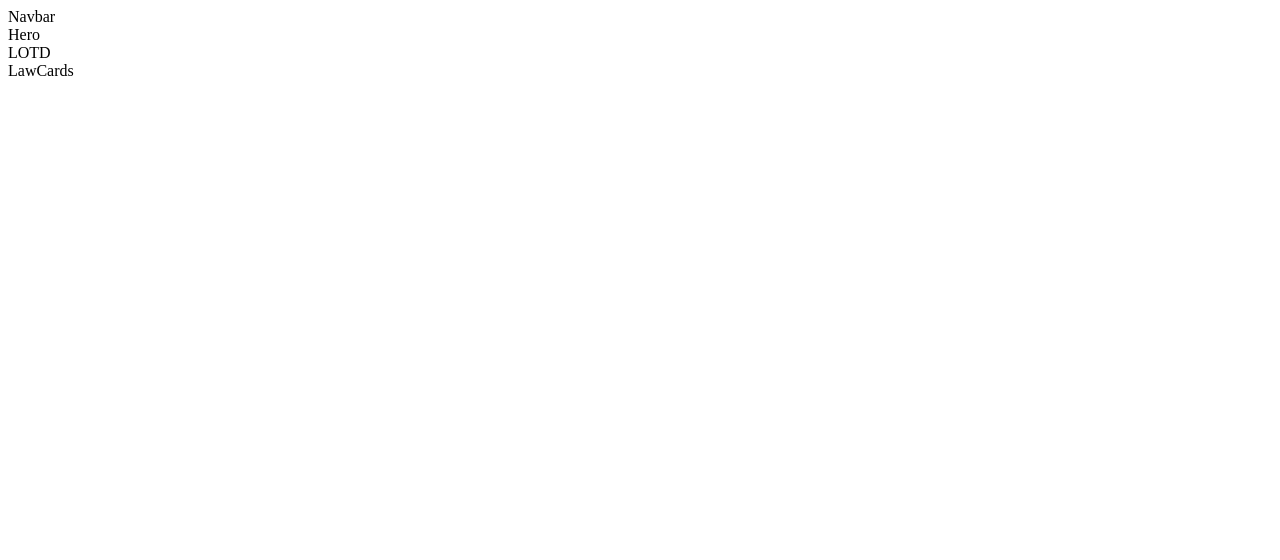
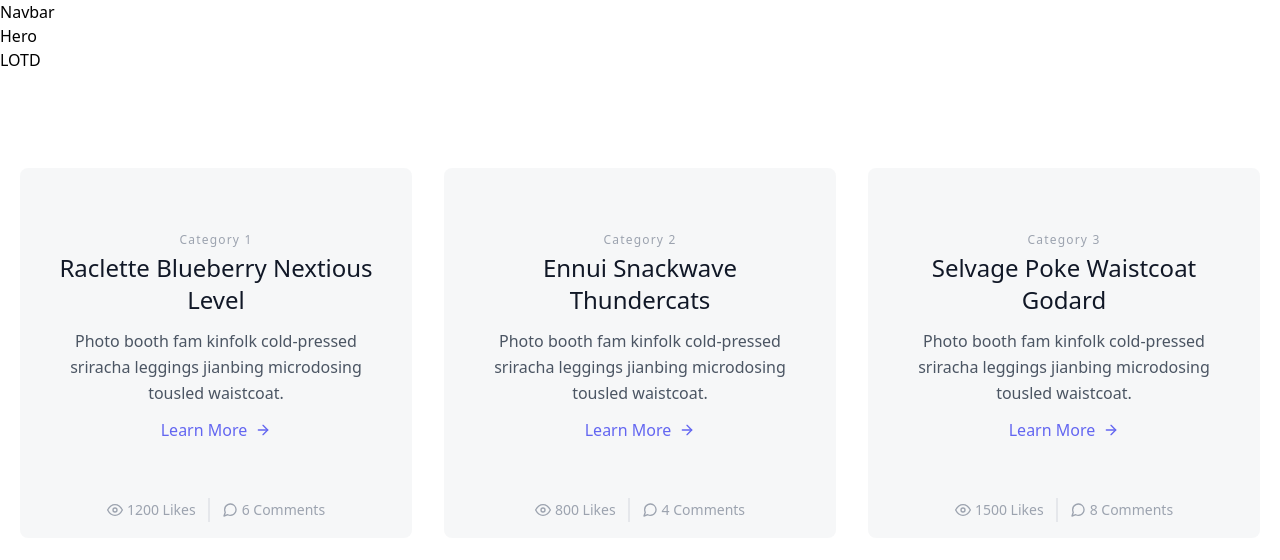
Before and after one commit to piyushhagarwal/DBMS_23-24Frontend, a Next.js app: page / in a window 1280 px wide. Shown: the top 560 px of the page. Built offline with nearby package versions, Linux system fonts and the light colour scheme.

Commit message:
law cards added and mapped to interface

```diff
--- /dev/null
+++ b/components/CardsData.tsx
@@ -0,0 +1,34 @@
+export interface CardData {
+    category: string;
+    title: string;
+    description: string;
+    likes: number;
+    comments: number;
+  }
+
+  const cardData: CardData[] = [
+    {
+      category: 'Category 1',
+      title: 'Raclette Blueberry Nextious Level',
+      description: 'Photo booth fam kinfolk cold-pressed sriracha leggings jianbing microdosing tousled waistcoat.',
+      likes: 1200,
+      comments: 6,
+    },
+    {
+      category: 'Category 2',
+      title: 'Ennui Snackwave Thundercats',
+      description: 'Photo booth fam kinfolk cold-pressed sriracha leggings jianbing microdosing tousled waistcoat.',
+      likes: 800,
+      comments: 4,
+    },
+    {
+      category: 'Category 3',
+      title: 'Selvage Poke Waistcoat Godard',
+      description: 'Photo booth fam kinfolk cold-pressed sriracha leggings jianbing microdosing tousled waistcoat.',
+      likes: 1500,
+      comments: 8,
+    },
+    // Add more card data objects as needed
+  ];
+
+  export default cardData;
--- a/components/LawCards.tsx
+++ b/components/LawCards.tsx
@@ -1,7 +1,45 @@
 import React from "react";
+import cardData, { CardData } from "./CardsData"; // Adjust the import path as needed
 
 function LawCards() {
-  return <div>LawCards</div>;
+  return (
+    <div>
+      <section className="text-gray-600 body-font">
+        <div className="container px-5 py-24 mx-auto">
+          <div className="flex flex-wrap -m-4">
+            {cardData.map((card: CardData, index: number) => (
+              <div key={index} className="p-4 lg:w-1/3">
+                <div className="h-full bg-gray-100 bg-opacity-75 px-8 pt-16 pb-24 rounded-lg overflow-hidden text-center relative">
+                  <h2 className="tracking-widest text-xs title-font font-medium text-gray-400 mb-1">{card.category}</h2>
+                  <h1 className="title-font sm:text-2xl text-xl font-medium text-gray-900 mb-3">{card.title}</h1>
+                  <p className="leading-relaxed mb-3">{card.description}</p>
+                  <a className="text-indigo-500 inline-flex items-center">Learn More
+                    <svg className="w-4 h-4 ml-2" viewBox="0 0 24 24" stroke="currentColor" stroke-width="2" fill="none" strokeLinecap="round" strokeLinejoin="round">
+                      <path d="M5 12h14"></path>
+                      <path d="M12 5l7 7-7 7"></path>
+                    </svg>
+                  </a>
+                  <div className="text-center mt-2 leading-none flex justify-center absolute bottom-0 left-0 w-full py-4">
+                    <span className="text-gray-400 mr-3 inline-flex items-center leading-none text-sm pr-3 py-1 border-r-2 border-gray-200">
+                      <svg className="w-4 h-4 mr-1" stroke="currentColor" stroke-width="2" fill="none" strokeLinecap="round" strokeLinejoin="round" viewBox="0 0 24 24">
+                        <path d="M1 12s4-8 11-8 11 8 11 8-4 8-11 8-11-8-11-8z"></path>
+                        <circle cx="12" cy="12" r="3"></circle>
+                      </svg>{card.likes} Likes
+                    </span>
+                    <span className="text-gray-400 inline-flex items-center leading-none text-sm">
+                      <svg className="w-4 h-4 mr-1" stroke="currentColor" stroke-width="2" fill="none" strokeLinecap="round" strokeLinejoin="round" viewBox="0 0 24 24">
+                        <path d="M21 11.5a8.38 8.38 0 01-.9 3.8 8.5 8.5 0 01-7.6 4.7 8.38 8.38 0 01-3.8-.9L3 21l1.9-5.7a8.38 8.38 0 01-.9-3.8 8.5 8.5 0 014.7-7.6 8.38 8.38 0 013.8-.9h.5a8.48 8.48 0 018 8v.5z"></path>
+                      </svg>{card.comments} Comments
+                    </span>
+                  </div>
+                </div>
+              </div>
+            ))}
+          </div>
+        </div>
+      </section>
+    </div>
+  );
 }
 
 export default LawCards;
--- a/styles/globals.css
+++ b/styles/globals.css
@@ -0,0 +1,3 @@
+@tailwind base;
+@tailwind components;
+@tailwind utilities;
```
